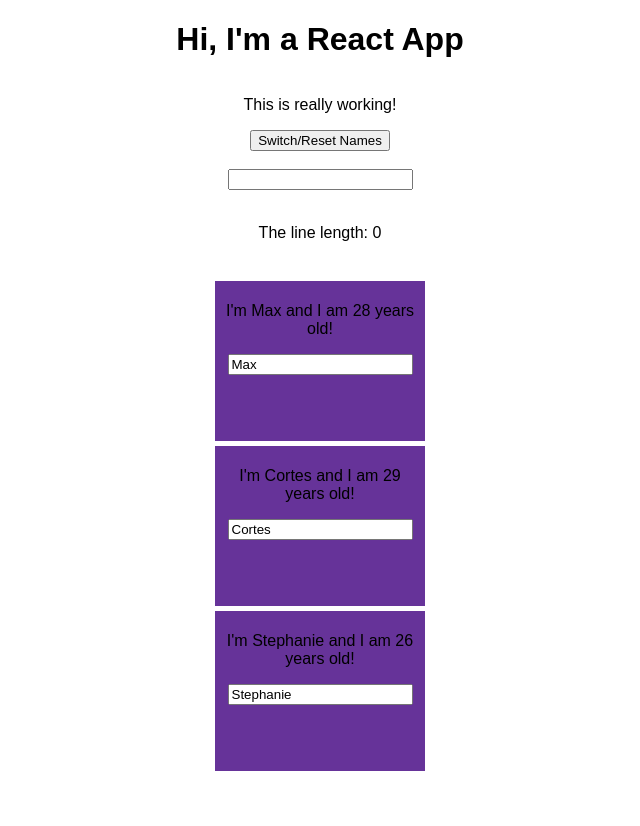
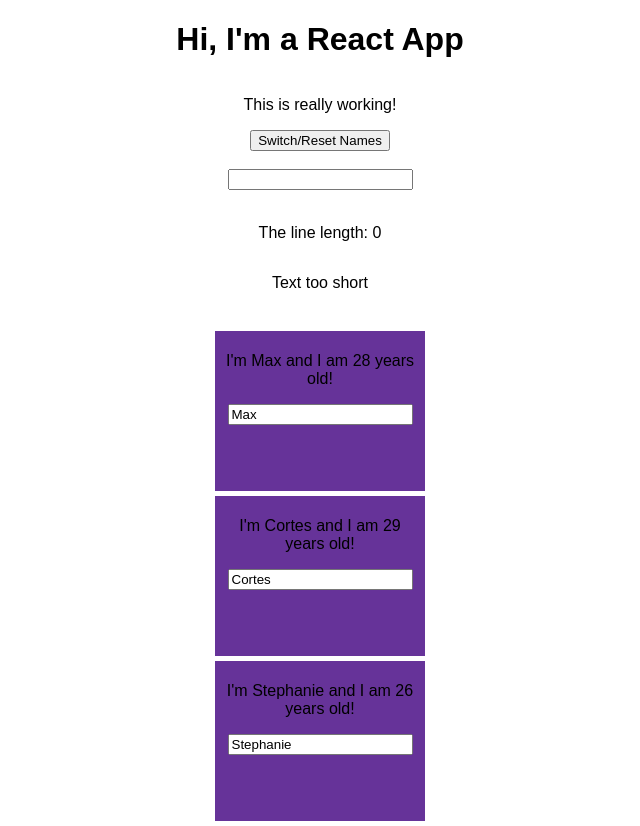
Before and after one commit to DiukarevSergii/react-complete-guide, a React (Create React App) app in the folder core/: page / in a window 1280 px wide. Shown: the whole page, without its empty margins (320-960 px from the left). Before the commit the page ends 800 px from the top, so only its background shows below. Built offline with nearby package versions, Linux system fonts and the light colour scheme; the HTML template or start-up script is replaced by a standard one.

Commit message:
add Validation component

```diff
--- a/core/src/App.js
+++ b/core/src/App.js
@@ -1,6 +1,7 @@
 import React, { Component } from 'react';
 import './App.css';
 import Person from './Person/Person';
+import Validation from './Validation/Validation';
 
 class App extends Component {
     constructor(props) {
@@ -77,6 +78,7 @@ class App extends Component {
             <input type="text" onChange={(event) => this.lineChangeHandler(event)}/>
             <br/>
             <p>The line length: {this.state.line.length}</p>
+            <Validation lineLength={this.state.line.length} />
             <br/>
             {persons}
         </div>
--- /dev/null
+++ b/core/src/Validation/Validation.js
@@ -0,0 +1,19 @@
+import React from 'react';
+
+const validation = ( props ) => {
+    let message = '';
+
+    if(props.lineLength < 5) {
+        message = 'Text too short';
+    } else if(props.lineLength > 10){
+        message = 'Text long enough';
+    }
+
+    return (
+        <div className="Validation">
+            <p>{message}</p>
+        </div>
+    )
+};
+
+export default validation;
```
